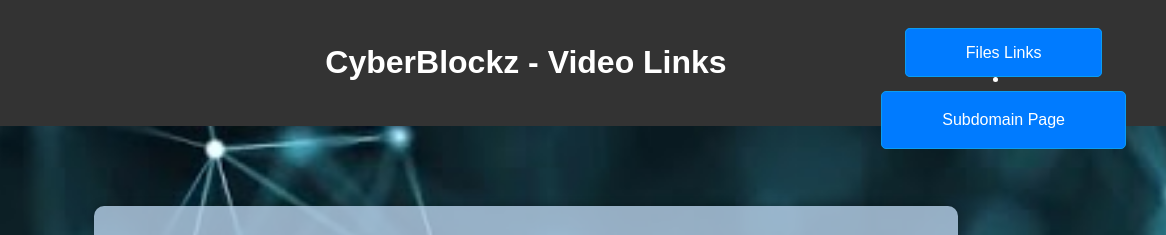
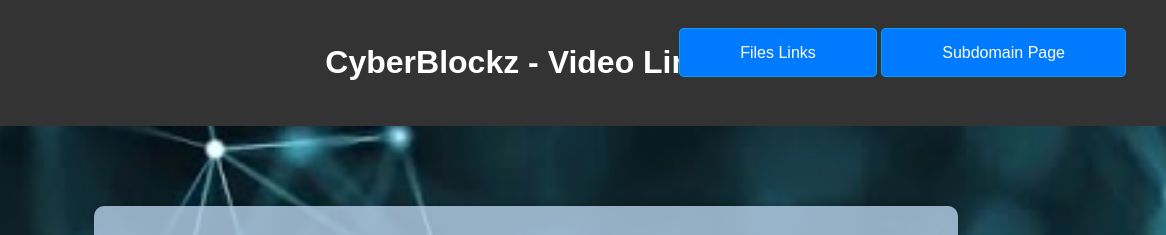
Before and after one commit to pranay-root/cyberblockz, a plain HTML site: page index.html in a window 1280 px wide. Shown: the top 235 px of the page, 114-1280 px from the left. Drawn offline with Linux system fonts and the light colour scheme; grey boxes are pictures that could not be loaded.

Commit message:
Update index.html

```diff
--- a/index.html
+++ b/index.html
@@ -11,7 +11,7 @@
         <img src="cyberblockz.png" alt="CyberBlockz Logo">
         <div class="files-link-option">
             <a href="files.html" target="_blank">Files Links</a>
-            <li><a href="https://honar.cyberblockz.info">Subdomain Page</a></li>
+            <a href="https://honar.cyberblockz.info">Subdomain Page</a>
           </div>
         <h1>CyberBlockz - Video Links</h1>
     </header>
```
